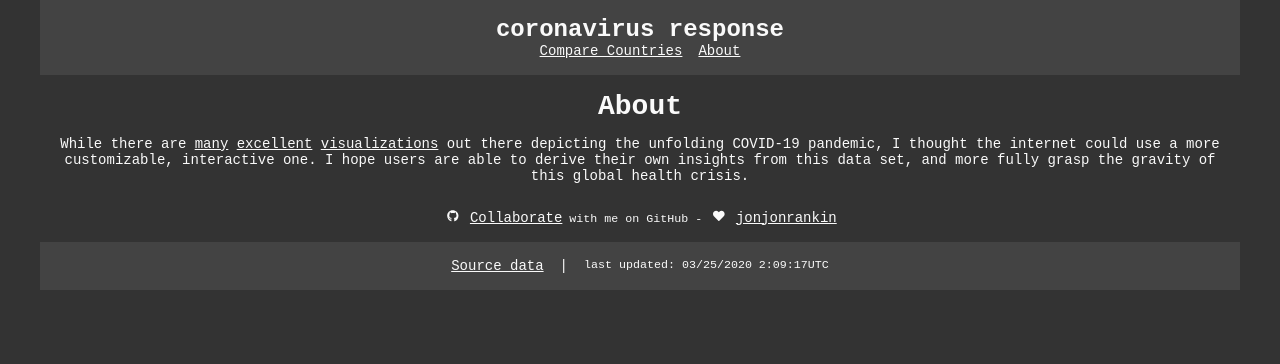
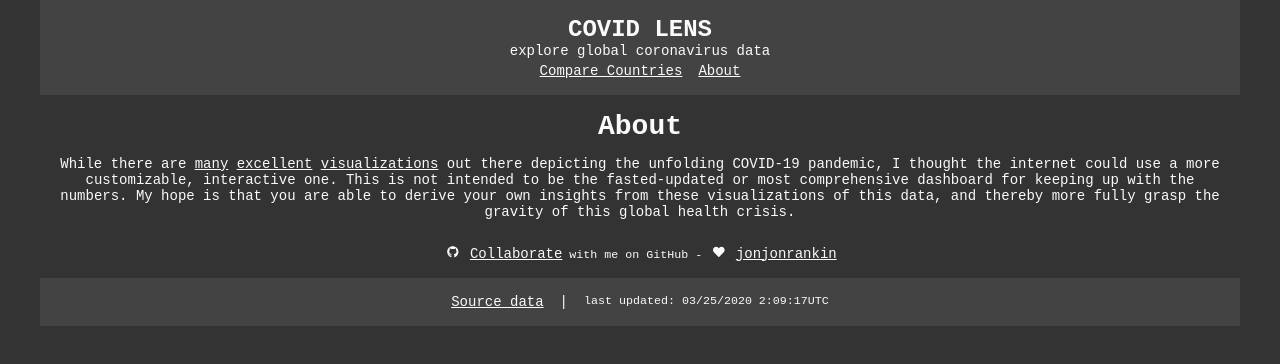
Before and after one commit to jonjonrankin/coronavirus-response, a React (Create React App) app: page /about in a window 1280 px wide. Shown: the top 364 px of the page. Built offline with nearby package versions, Linux system fonts and the light colour scheme.

Commit message:
changing the name to match available domain

```diff
--- a/public/index.html
+++ b/public/index.html
@@ -7,11 +7,11 @@
     <meta name="theme-color" content="#000000" />
     <meta
       name="description"
-      content="tracking the coronavirus response"
+      content="interactive visualizations of global coronavirus outbreaks"
     />
     <!-- <link rel="apple-touch-icon" href="%PUBLIC_URL%/logo192.png" /> -->
     <link rel="manifest" href="%PUBLIC_URL%/manifest.json" />
-    <title>coronavirus response</title>
+    <title>COVID LENS</title>
   </head>
   <body>
     <noscript>You need to enable JavaScript to run this app.</noscript>
--- a/src/components/Layout.js
+++ b/src/components/Layout.js
@@ -7,8 +7,9 @@ class Layout extends React.Component {
       <div className='layout'>
         <header>
           <h1>
-            coronavirus response
+            COVID LENS
           </h1>
+          <div className='subtitle'>explore global coronavirus data</div>
           <div className='nav'>
             <Link to='/'>Compare Countries</Link>
             <Link to='/about'>About</Link>
--- a/src/styles/main.scss
+++ b/src/styles/main.scss
@@ -73,6 +73,10 @@ html {
         font-size: 24px;
       }
 
+      .subtitle {
+        margin: 0 0 4px 0;
+      }
+
       .nav {
         display: flex;
         flex-direction: row;
--- a/src/views/About.js
+++ b/src/views/About.js
@@ -12,9 +12,13 @@ export default function About () {
         <a href='https://www.nytimes.com/interactive/2020/03/21/upshot/coronavirus-deaths-by-country.html'>visualizations</a><span> </span>
         out there depicting the unfolding COVID-19 pandemic, I thought
         the internet could use a more customizable, interactive
-        one. I hope users are able to derive their own insights
-        from this data set, and more fully grasp the gravity of
-        this global health crisis.
+        one.
+        This is not intended to be the fasted-updated or most
+        comprehensive dashboard for keeping up with the numbers.
+        My hope is that you are able to derive your own
+        insights from these visualizations of this data, and
+        thereby more fully grasp the gravity of this global
+        health crisis.
       </p>
       <small><FaGithub /> <a href='https://github.com/jonjonrankin/coronavirus-response'>Collaborate</a> with me on GitHub - <FaHeart /> <a href='https://github.com/jonjonrankin/'>jonjonrankin</a></small>
     </div>
```
